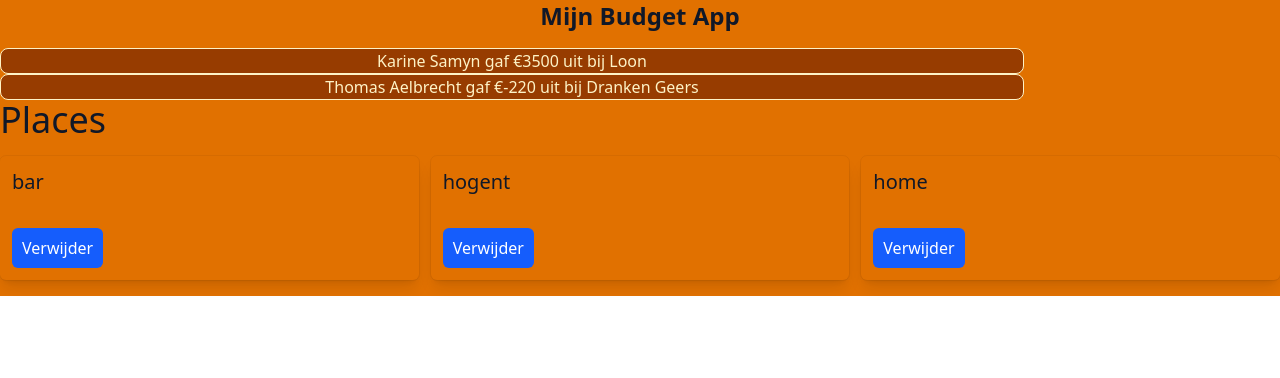
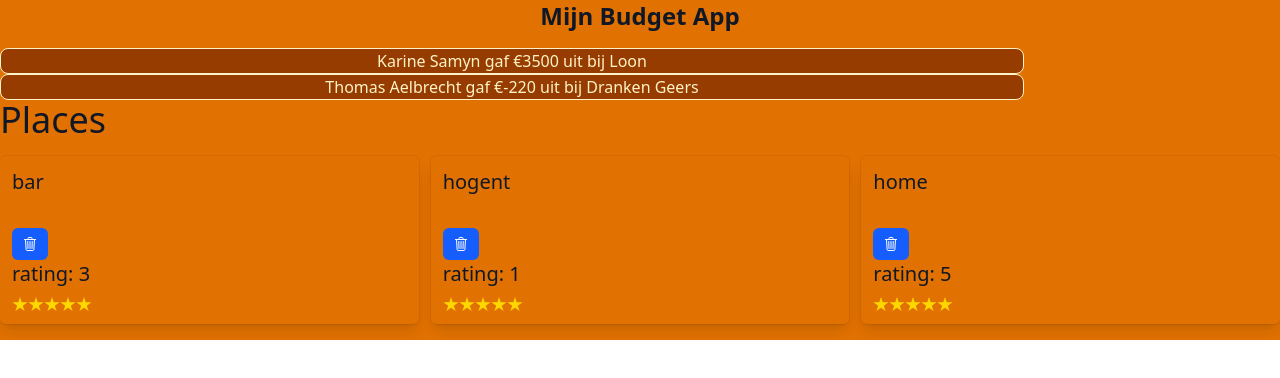
Before and after one commit to BennyClemmens/frontendweb-budget-2526, a React (Vite) app in the folder budget/: page / in a window 1280 px wide. Shown: the top 378 px of the page. Built offline with nearby package versions, Linux system fonts and the light colour scheme.

Commit message:
StarRating componen with fix number of stars added

```diff
--- a/budget/package.json
+++ b/budget/package.json
@@ -13,6 +13,7 @@
     "@tailwindcss/vite": "^4.1.13",
     "react": "^19.1.1",
     "react-dom": "^19.1.1",
+    "react-icons": "^5.5.0",
     "tailwindcss": "^4.1.13"
   },
   "devDependencies": {
--- a/budget/src/components/places/Place.jsx
+++ b/budget/src/components/places/Place.jsx
@@ -1,3 +1,6 @@
+import { IoTrashOutline } from 'react-icons/io5';
+import StarRating from './StarRating';
+
 const Place = ({ id, name, rating, onDelete = (f) => f }) => {
   const handleDelete = () => {
     onDelete(id);
@@ -5,7 +8,10 @@ const Place = ({ id, name, rating, onDelete = (f) => f }) => {
   return (
     <div className="p-3 outline outline-black/5 rounded-md shadow-lg mb-4">
       <h5 className="text-xl font-medium mb-2">{name}</h5>
-      <button className='mt-6 py-2 px-2.5 rounded-md bg-blue-600 text-white' onClick={handleDelete}>Verwijder</button>
+      <button className='mt-6 py-2 px-2.5 rounded-md bg-blue-600 text-white' onClick={handleDelete}><IoTrashOutline />
+      </button>
+      <h5 className="text-xl font-medium mb-2">rating: {rating}</h5>
+      <StarRating />
     </div>
   );
 };
--- a/budget/src/components/places/PlacesList.jsx
+++ b/budget/src/components/places/PlacesList.jsx
@@ -19,7 +19,11 @@ const PlacesList = () => {
           )
           .map((p) => (
             <div key={p.id}>
-              <Place {...p} onDelete={handleDeletePlace} /> {/* id, name, rating */}
+              <Place
+                id={p.id}
+                name={p.name}
+                rating={p.rating}
+                onDelete={handleDeletePlace} />
             </div>
           ))}
       </div>
--- /dev/null
+++ b/budget/src/components/places/StarRating.jsx
@@ -0,0 +1,14 @@
+import { IoStarSharp } from 'react-icons/io5';
+
+const Star = () => <IoStarSharp color='gold' />;
+
+export default function StarRating() {
+  const stars = [...new Array(5)];
+  return (
+    <div className="flex">
+      {stars.map((_, i) => (
+        <Star key={i} />
+      ))}
+    </div>
+  );
+}
```
Also changed, not shown: 2 other files (tests, documents, lock files or other folders).
